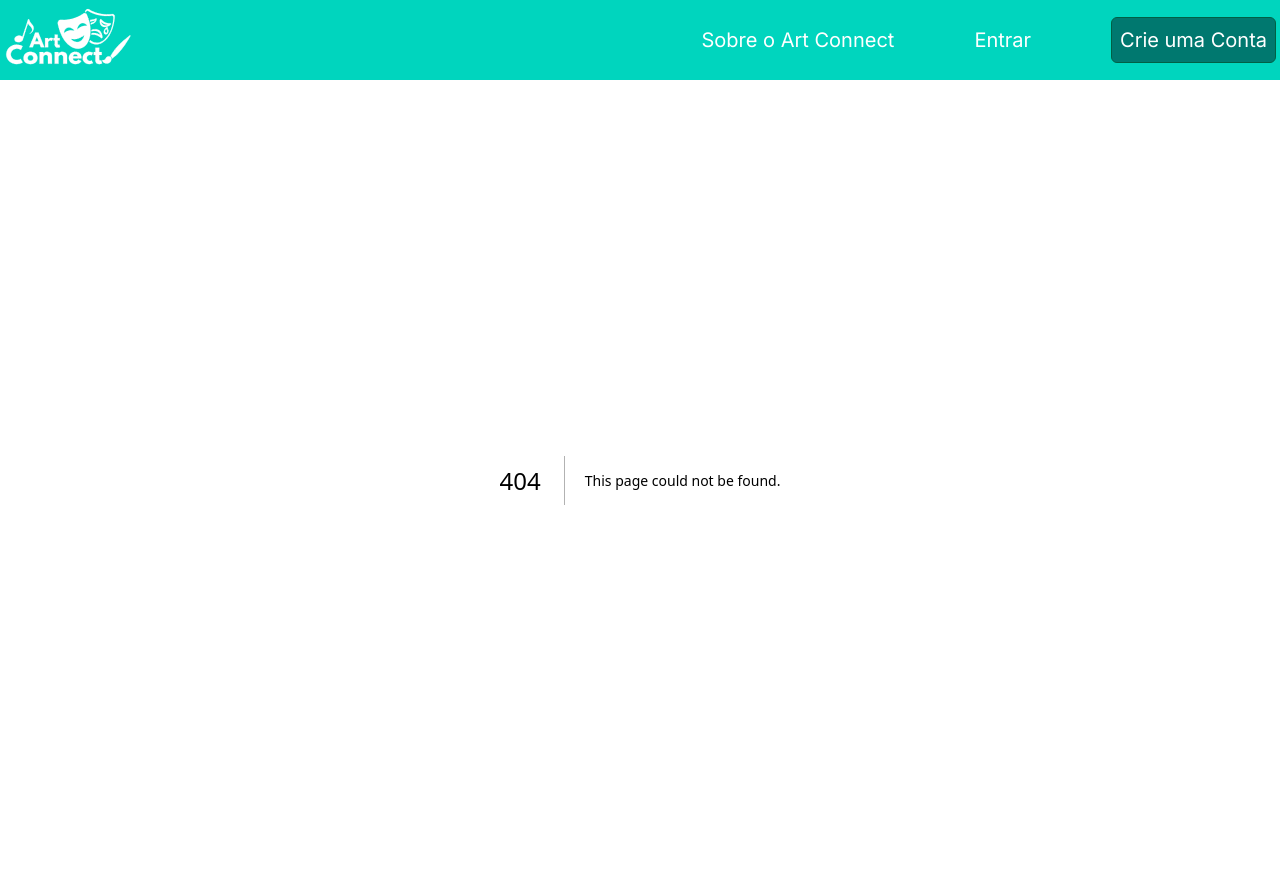
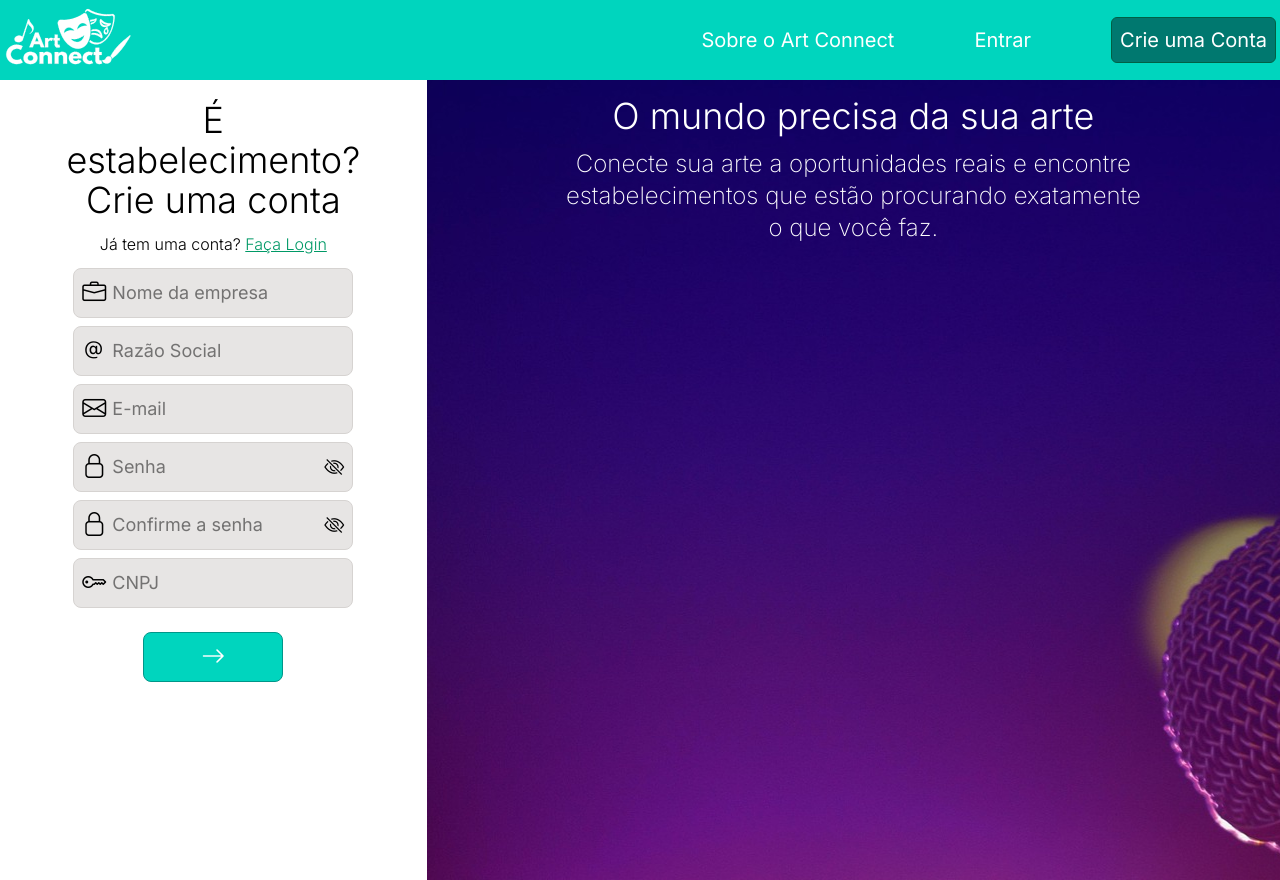
Before and after one commit to CorallusEtec/art-connect, a Next.js app: page /parceiros/cadastro in a window 1280 px wide. Before the commit this address had no page. Built offline with nearby package versions, Linux system fonts and the light colour scheme.

Commit message:
Tela de cadastro 1/2 completa

```diff
--- /dev/null
+++ b/src/app/parceiros/cadastro/page.js
@@ -0,0 +1,80 @@
+'use client'
+
+import { useState } from "react"
+import InputSenha from "@/components/InputSenha";
+export default function CadastroParceiro() {
+    const [nome, setNome] = useState("");
+    const [razaoSocial, setRazaoSocial] = useState("");
+    const [email, setEmail] = useState("");
+    const [senha, setSenha] = useState("");
+    const [senhaConfirm, setSenhaConfirm] = useState("");
+    const [cpf, setCpf] = useState("");
+
+    return (
+        <div className="h-screen grid grid-cols-12">
+                    {/* FORM */}
+                    <div className="flex justify-start items-center flex-col col-span-4">
+                        <div className="flex flex-col p-5 w-[75%] gap-3">
+                            <div className="flex flex-col items-center">
+                                <h2 className="text-4xl text-center mb-3 font-light">É estabelecimento? Crie uma conta</h2>
+                                <p className="font-light">Já tem uma conta? <a className="underline text-emerald-600" href="/login">Faça Login</a></p>
+                            </div>
+                            {/* CAMPOS */}
+                            <div className="flex flex-col mb-3 gap-2">
+                                {/* NOME EMPRESA */}
+                                <div className="flex flex-row border text-xl rounded-lg border-stone-300 gap-1.5 p-2 bg-stone-200">
+                                    <i className="bi bi-briefcase text-2xl"></i>
+                                    <input
+                                    value={nome}
+                                    onChange={(e)=>setNome(e.target.value)}
+                                    type="text" className="text-lg w-full outline-none" placeholder="Nome da empresa" />
+                                </div>
+                                {/* RASÂO SOCIAL */}
+                                <div className="flex flex-row border text-xl rounded-lg border-stone-300 gap-1.5 p-2 bg-stone-200">
+                                    <i className="bi bi-at text-2xl"></i>
+                                    <input
+                                    value={razaoSocial}
+                                    onChange={(e)=>setRazaoSocial(e.target.value)}
+                                    type="text" className="text-lg w-full outline-none" placeholder="Razão Social" />
+                                </div>
+                                {/* EMAIL */}
+                                <div className=" flex flex-row border text-xl rounded-lg border-stone-300 gap-1.5 p-2 bg-stone-200">
+                                    <i className="bi bi-envelope text-2xl"></i>
+                                    <input
+                                    value={email}
+                                    onChange={(e)=>setEmail(e.target.value)}
+                                    type="text" className="text-lg w-full outline-none" placeholder="E-mail" />
+                                </div>
+                                {/* SENHA */}
+                                <InputSenha value={senha} setValue={(e)=>setSenha(e.target.value)} placeholder="Senha"/>
+                                {/* CONFIRMAR SENHA */}
+                                <InputSenha value={senhaConfirm} setValue={(e)=>setSenhaConfirm(e.target.value)}  placeholder="Confirme a senha"/>
+                                {/* CNPJ */}
+                                <div className=" flex flex-row border text-xl rounded-lg border-stone-300 gap-1.5 p-2 bg-stone-200">
+                                    <i className="bi bi-key text-2xl"></i>
+                                    <input
+                                    onChange={(e)=>setCpf(e.target.value)}
+                                    value={cpf}
+                                    type="text" className="text-lg w-full outline-none" placeholder="CNPJ" />
+                                </div>
+                            </div>
+
+                            {/* BOTÕES */}
+                             <div className="flex flex-col items-center gap-5">
+                                <a href="cadastroEndereco" className="w-[50%] rounded-lg bg-teal-400 border border-teal-600 text-white p-2 text-center">
+                                    <i className="bi bi-arrow-right text-2xl"></i>
+                                </a>
+                             </div>
+                        </div>
+                    </div>
+
+                    {/* IMG COM FRASE */}
+                    <div className="col-span-8 bg-[url(/img/mic.jpg)] flex flex-col">
+                        <div className="flex flex-col items-center gap-3 p-4">
+                            <h1 className="text-4xl text-white font-light">O mundo precisa da sua arte</h1>
+                            <p className="w-[70%] text-center text-2xl text-white font-extralight">Conecte sua arte a oportunidades reais e encontre estabelecimentos que estão procurando exatamente o que você faz.</p>
+                        </div>
+                    </div>
+                </div>
+    )
+}
```
Also changed, not shown: public/img/mic.jpg (added).
